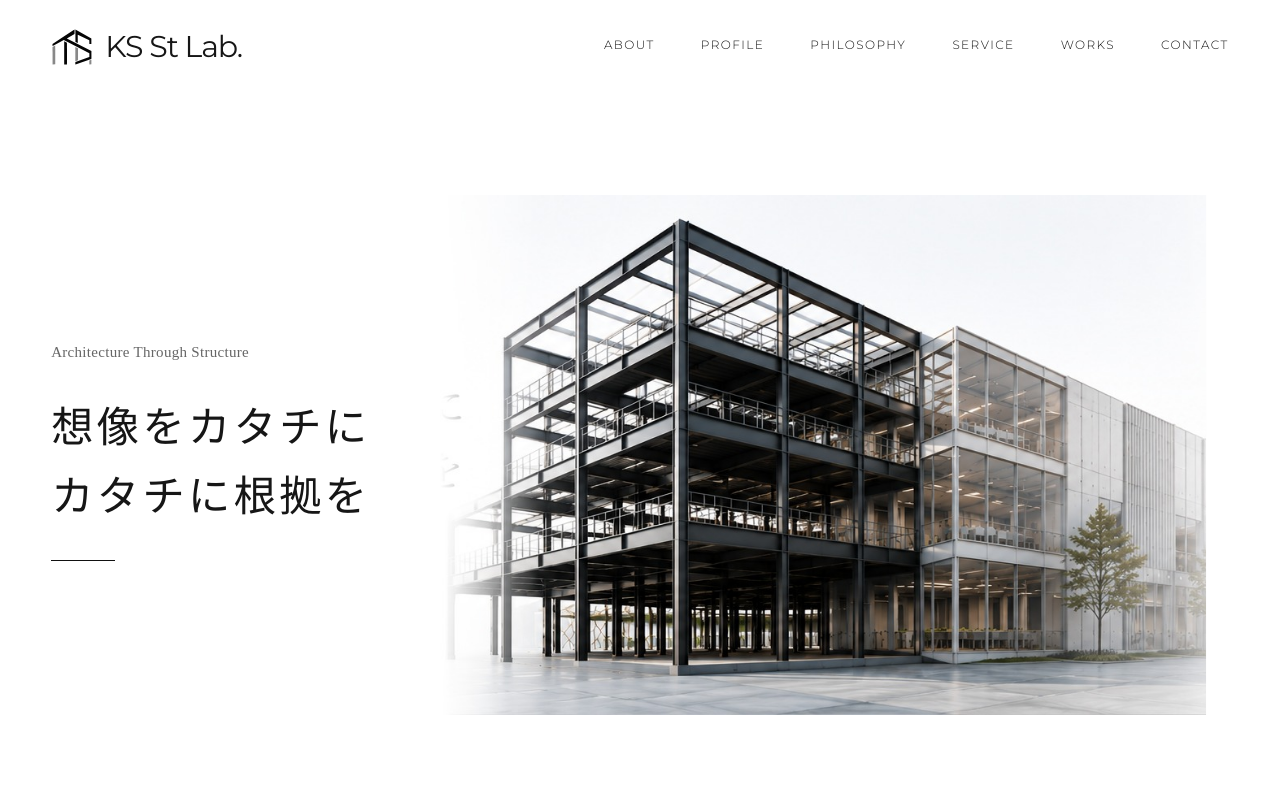
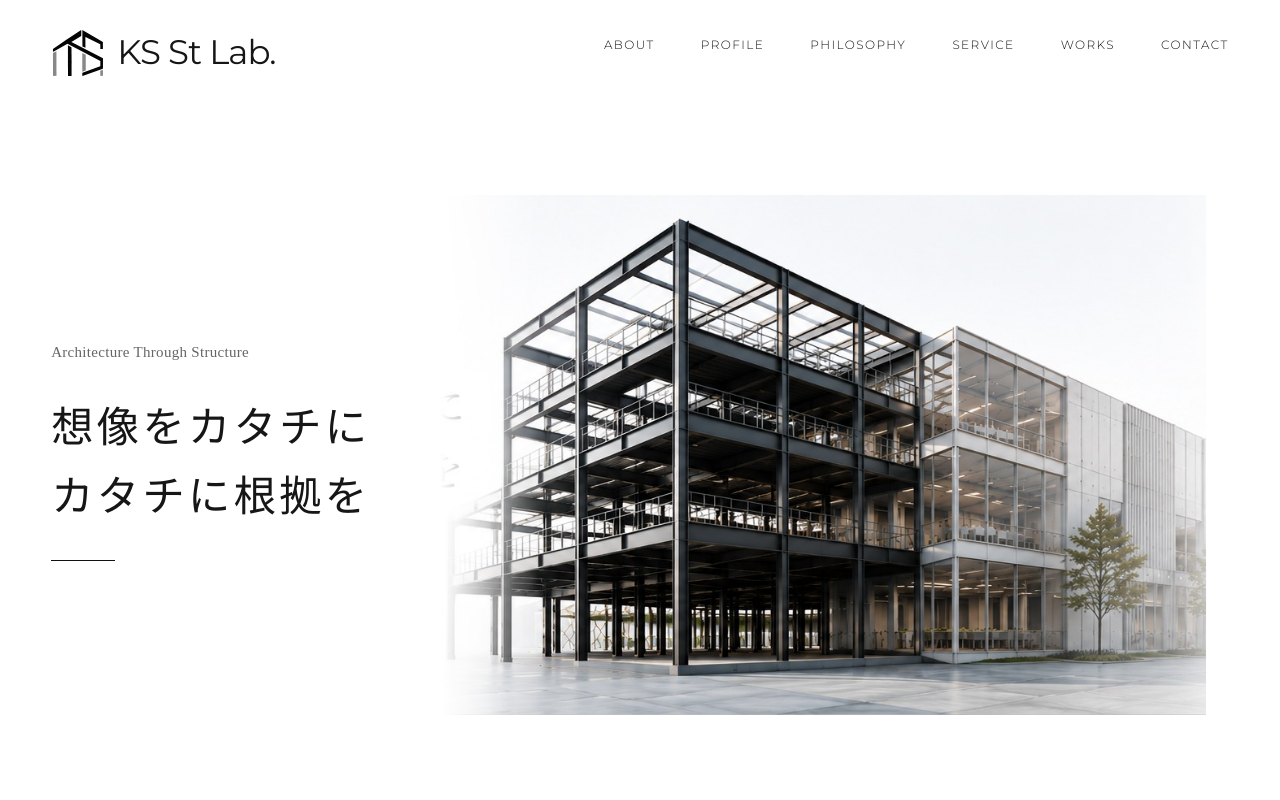
Before and after one commit to kei10satt-creator/kskozolab, a plain HTML site: page index.html in a window 1280 px wide. Shown: the top 800 px of the page. Drawn offline with Linux system fonts and the light colour scheme.

Commit message:
Fix visible independent header symbol and Montserrat wordmark

```diff
--- a/css/style.css
+++ b/css/style.css
@@ -140,3 +140,11 @@
 .site-header .brand-symbol{width:42px;height:42px;flex:0 0 42px;object-fit:contain}
 .site-header .brand-wordmark{display:flex;align-items:center;height:42px;font-family:"Montserrat",sans-serif;font-size:30px;font-weight:400;letter-spacing:-.035em;line-height:1;white-space:nowrap}
 @media(max-width:560px){.site-header .brand-identity{height:32px;gap:9px}.site-header .brand-symbol{width:32px;height:32px;flex-basis:32px}.site-header .brand-wordmark{height:32px;font-size:22px}}
+
+/* Header brand visibility fix: avoid stale style and preserve independent layout */
+.site-header .brand{display:inline-flex;flex-direction:row;align-items:center;width:auto;min-width:max-content;gap:0;line-height:normal;flex-shrink:0}
+.site-header .brand-identity{display:inline-flex;flex-direction:row;align-items:center;justify-content:flex-start;gap:12px;width:auto;height:54px;min-width:max-content;white-space:nowrap}
+.site-header .brand-symbol{display:block;width:54px;height:54px;min-width:54px;flex:0 0 54px;object-fit:contain}
+.site-header .brand-wordmark{display:block;width:auto;height:auto;min-width:max-content;font-family:"Montserrat",sans-serif;font-size:34px;font-weight:400;letter-spacing:-.025em;line-height:1.1;color:#161616;opacity:1;visibility:visible;white-space:nowrap}
+@media(max-width:900px){.site-header .brand-identity{height:42px;gap:10px}.site-header .brand-symbol{width:42px;height:42px;min-width:42px;flex-basis:42px}.site-header .brand-wordmark{font-size:26px}}
+@media(max-width:560px){.site-header .brand-identity{height:36px;gap:8px}.site-header .brand-symbol{width:36px;height:36px;min-width:36px;flex-basis:36px}.site-header .brand-wordmark{font-size:22px}}
```
